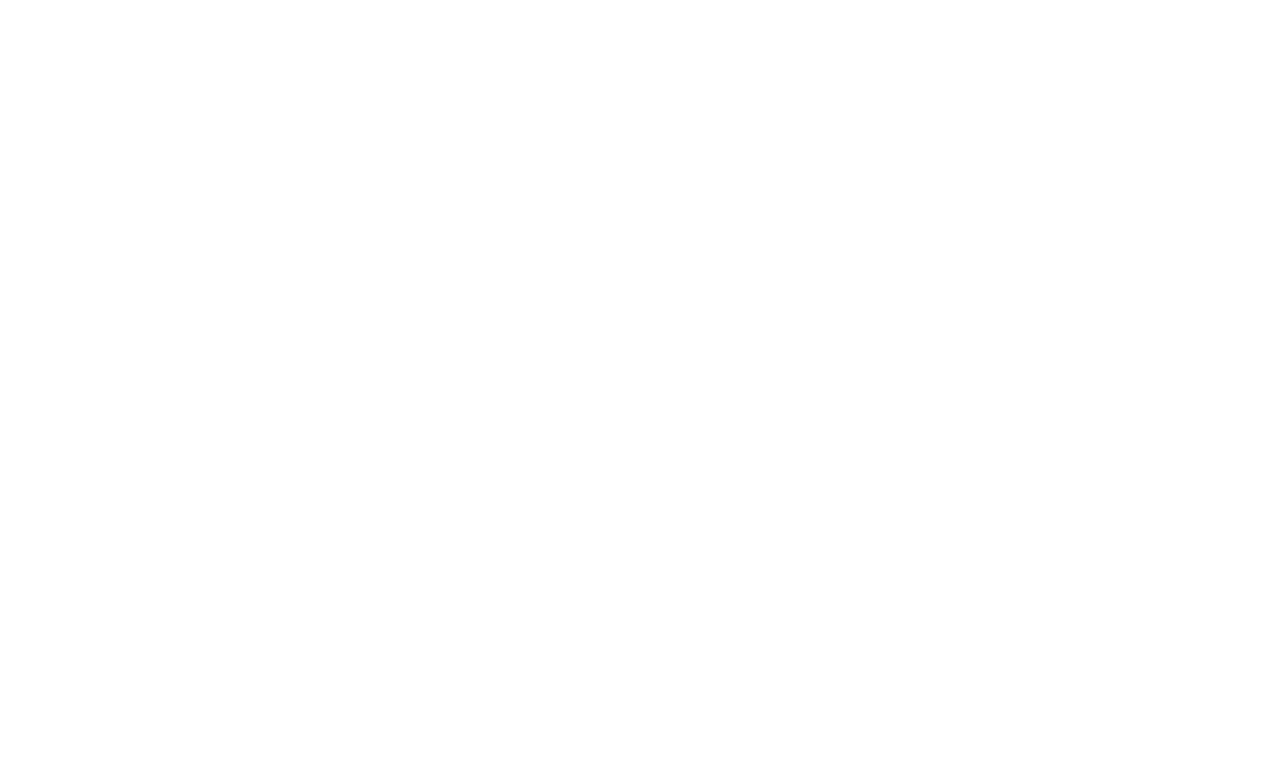
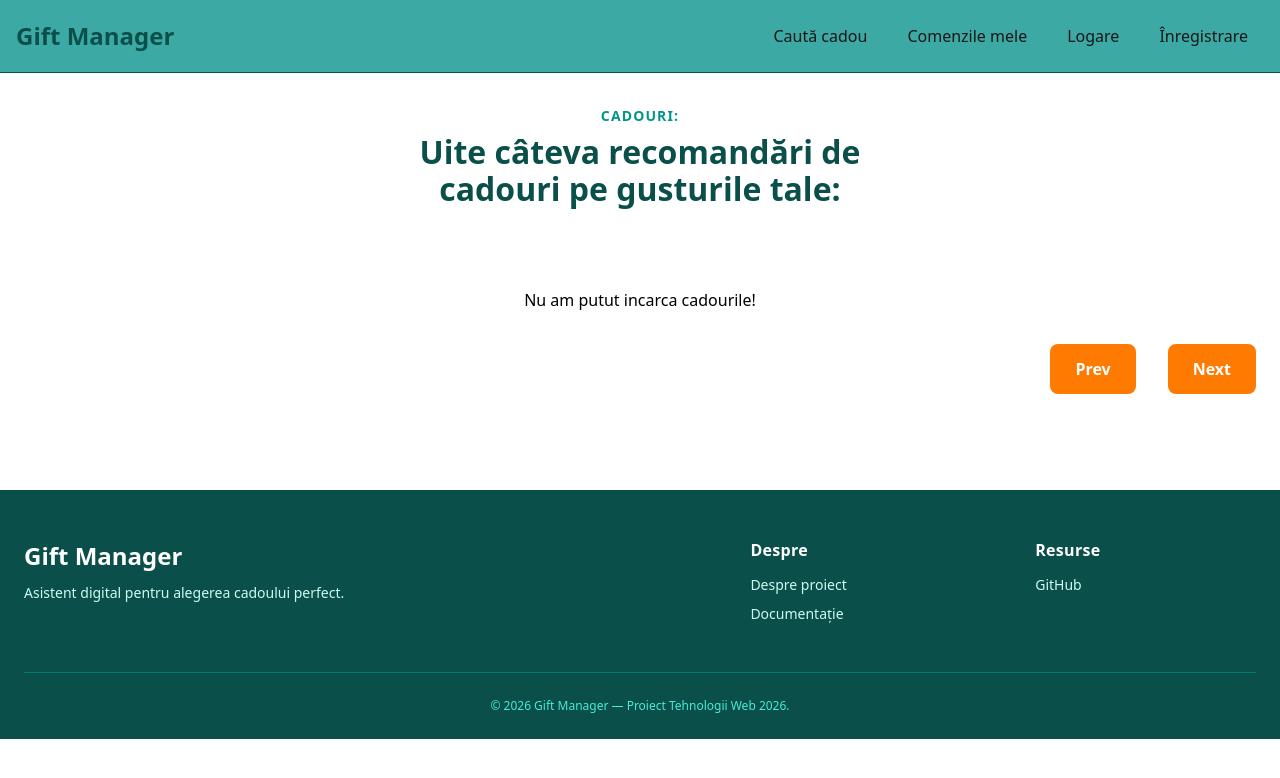
Before and after one commit to gabiturbinca/Proiect-Web, a PHP site: page /rezultate.php in a window 1280 px wide. Before the commit the part shown is empty. Shown: the top 778 px of the page. Run offline with PHP 8.4, Linux system fonts and the light colour scheme; data that the repository does not hold is empty; some libraries are stand-ins or nearby versions.

Commit message:
am adaugat pagina rezultate cu toate cadourile unei categorii

```diff
--- a/public/css/components.css
+++ b/public/css/components.css
@@ -75,6 +75,10 @@
   box-shadow: var(--shadow-sm);
   transition: box-shadow var(--transition-base), transform var(--transition-base);
   text-decoration: none;
+  display: flex;
+  flex-direction: column;
+  border-radius: var(--radius-lg);
+
 }
 
 .card:hover {
--- a/public/css/pages/rezultate.css
+++ b/public/css/pages/rezultate.css
@@ -0,0 +1,65 @@
+.recs__gifts{
+    display:flex;
+    flex-direction: column;
+    gap:var(--space-8);
+    margin-inline: auto;
+    padding: var(--space-8) var(--space-6);
+    max-width:var(--container-xl);
+}
+
+#result__header {
+  display: flex;
+  flex-direction: column;
+  align-items: center;
+  gap: var(--space-2);
+  margin-bottom: var(--space-12);
+  text-align: center;
+}
+
+#result__header h1 {
+  font-size: var(--text-sm);
+  font-weight: var(--font-semibold);
+  color: var(--color-primary-600);
+  letter-spacing: 0.08em;
+  text-transform: uppercase;
+}
+
+#result__header h2 {
+  font-size: var(--text-2xl);
+  font-weight: var(--font-bold);
+  line-height: 1.15;
+  color: var(--color-primary-900);
+  max-width: 28ch;
+}
+
+.result__gifts{
+    display:flex;
+    flex-direction: row;
+    flex-wrap: wrap;
+    max-width:var(--container-xl);
+    justify-content:center;
+    gap: var(--space-4);
+}
+
+.buttons__pagination{
+    display: flex;
+    flex-wrap:wrap;
+    max-width:var(--container-md);
+    justify-content: center;
+    gap:var(--space-8);
+}
+
+
+@media (min-width: 768px){
+    .buttons__pagination{
+        max-width:var(--container-l);
+        justify-content: flex-end;
+    }
+}
+
+@media (min-width: 1024px){
+    .buttons__pagination{
+        max-width:var(--container-l);
+        justify-content: flex-end;
+    }
+}
--- a/public/home.php
+++ b/public/home.php
@@ -18,7 +18,7 @@
             </p>
 
             <div class="hero-section__actions">
-                <a href="/recomandare.php" class="btn btn--primary">Găsește cadou</a>
+                <a href="/rezultate.php" class="btn btn--primary">Găsește cadou</a>
                 <a href="#categories_cards" class="btn btn--ghost">Vezi exemple</a>
             </div>
         </div>
--- a/public/js/pages/home.js
+++ b/public/js/pages/home.js
@@ -15,7 +15,7 @@ function createCategoryCard(category)
   const template=document.getElementById("category-card-template");
   const card = template.content.firstElementChild.cloneNode(true);
 
-  card.href = `/recomandare.php?category_id=${category.id}`;
+  card.href = `/rezultate.php?category_id=${category.id}`;
   card.querySelector('.card__image').src=category.image_url;
   card.querySelector('.card__image').alt=category.name;
   card.querySelector('.card__title').textContent=category.name;
--- /dev/null
+++ b/public/js/pages/rezultate.js
@@ -0,0 +1,62 @@
+const params = new URLSearchParams(window.location.search);
+const categoryId = params.get('category_id');
+const perPage = 10;
+let currentPage=1;
+
+async function getGifts(page){
+    let CATEGORIES_GIFTS_URL=`/api/gifts/category/${categoryId}?pageNumber=${page}&elemNumber=${perPage}`;
+    const response = await fetch(CATEGORIES_GIFTS_URL);
+    if(!response.ok)
+        throw new Error("Couldn't fetch the gifts for this category!");
+    const rez = await response.json();
+    return rez.success;
+}
+
+function createGiftCard(gift){
+    const template = document.getElementById("result__gift");
+    const card = template.content.firstElementChild.cloneNode(true);
+
+    card.href=`/cadou.php?gift_id=${gift.id}`;
+    card.querySelector('.card__image').src=gift.image_url;
+    card.querySelector('.card__image').alt=gift.name;
+    card.querySelector('.card__title').textContent=gift.name;
+    card.querySelector('.card__desc__gift').textContent=gift.description;
+    card.querySelector('.card__price__gift').textContent="Preț : "+ gift.price;
+
+    return card;
+}
+
+async function renderGiftPage(page){
+    if(page<1) return;
+    const giftBox = document.getElementById("result__gifts");
+    const nextBtn = document.getElementById("btn__next");
+    const prevBtn = document.getElementById("btn__prev");
+
+    try{
+        const { gifts, gifts_count } = await getGifts(page);
+        const totalPages = Math.ceil(gifts_count / perPage);
+        if(page > totalPages && totalPages > 0) return;
+
+        currentPage = page;
+        const giftCards = gifts.map(createGiftCard);
+        giftBox.replaceChildren(...giftCards);
+
+        nextBtn.disabled = currentPage >= totalPages;
+        prevBtn.disabled = currentPage <= 1;
+    }
+    catch(err){
+        console.log(err);
+        giftBox.innerHTML='<p>Nu am putut incarca cadourile!</p>';
+    }
+
+}
+
+renderGiftPage(currentPage);
+
+document.getElementById("btn__prev").addEventListener('click', () => {
+    renderGiftPage(currentPage-1);
+});
+
+document.getElementById("btn__next").addEventListener('click', () =>{
+    renderGiftPage(currentPage+1);
+});
--- a/public/rezultate.php
+++ b/public/rezultate.php
@@ -0,0 +1,33 @@
+<?php
+    $page_title = 'Rezultate php';
+    $page_css   = 'rezultate';
+    $page_js = 'rezultate';
+    require __DIR__ . '/../templates/header.php';
+?>
+    <section class="recs__gifts">
+          <div id="result__header">
+            <h1>Cadouri:</h1>
+            <h2>Uite câteva recomandări de cadouri pe gusturile tale:</h2>
+         </div>
+
+         <div class="result__gifts" id="result__gifts">
+            <template id="result__gift">
+                <a href ="" class ="card card__gift" id="gift__link">
+                    <img src="" alt="" class ="card__image">
+                    <p class="card__title"></p>
+                    <p class="card__desc card__desc__gift"></p>
+                    <p class="card__desc card__price__gift"></p>
+                    <span class="btn btn--primary">Vezi detalii cadou</span>
+                </a>
+            </template>
+         </div>
+
+         <div class ="buttons__pagination">
+            <button type="button" class="btn btn--accent" id="btn__prev">Prev</button>
+            <button type="button" class="btn btn--accent" id="btn__next">Next</button>
+         </div>
+    </section>
+
+<?php
+    require __DIR__ . '/../templates/footer.php';
+?>
```
Also changed, not shown: public/js/pages/recomandare.js (renamed from public/js/pages/recomadare.js).
